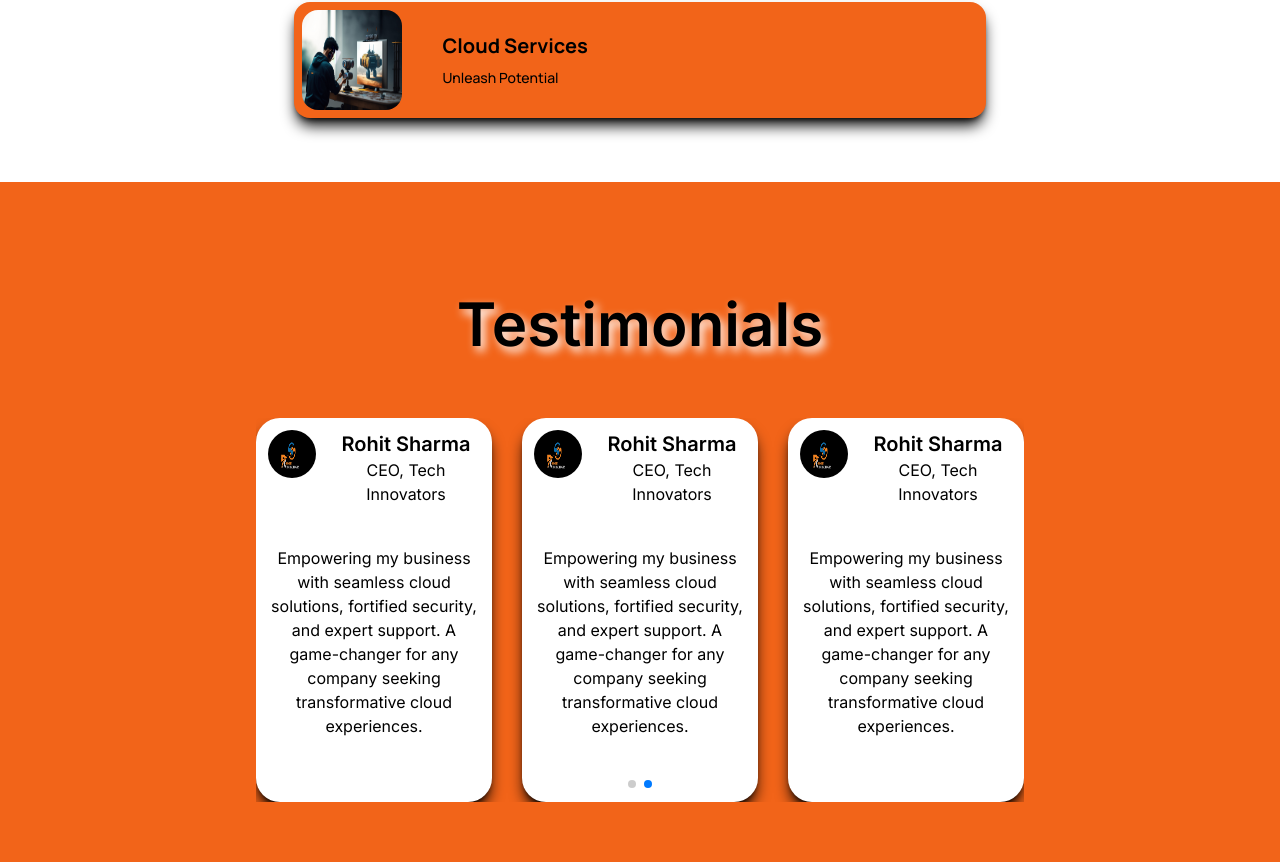
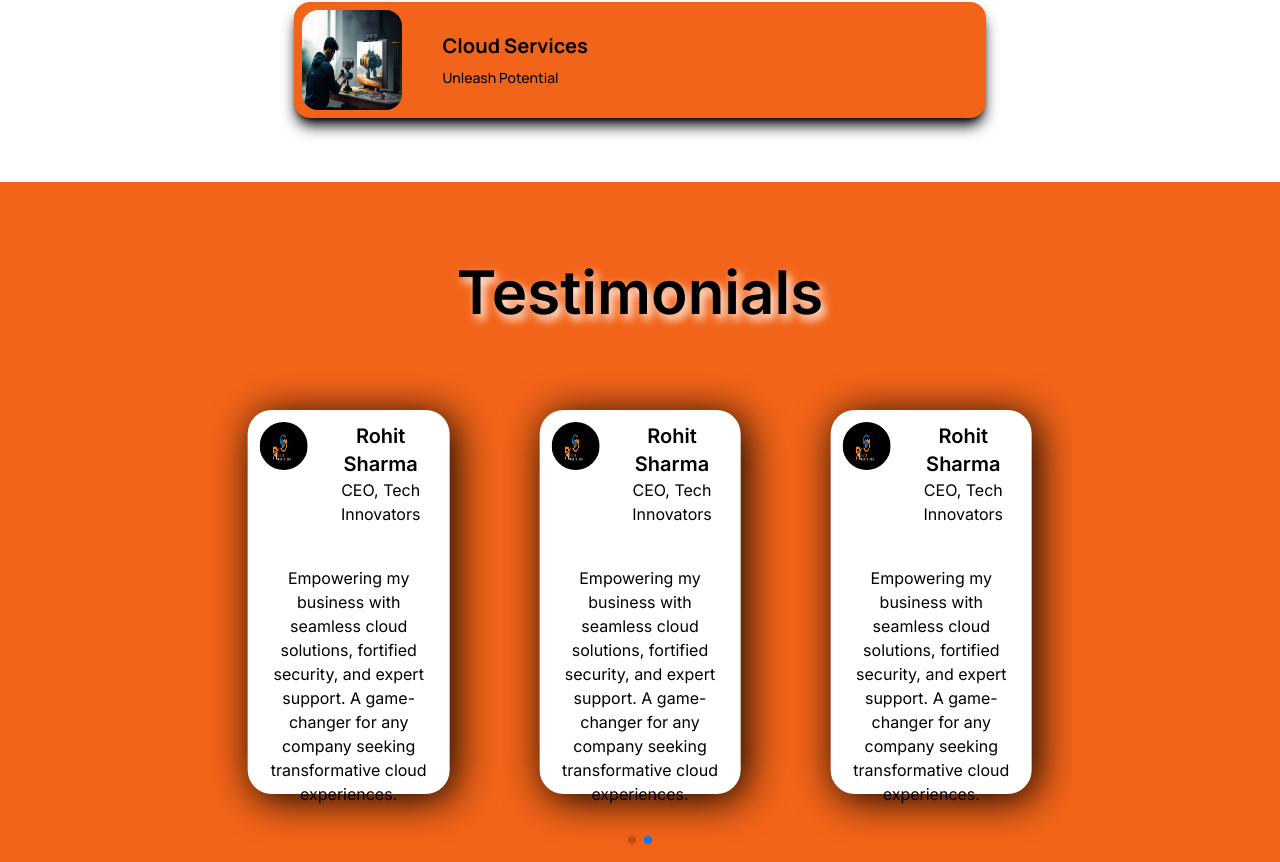
Before and after one commit to Monarch47/sip_solutions, a Next.js app: page / in a window 1280 px wide. Shown: the part 5518-6380 px from the top of the page. Built offline with nearby package versions, Linux system fonts and the light colour scheme; a web font is replaced by a local one.

Commit message:
some imporvements

```diff
--- a/app/page.tsx
+++ b/app/page.tsx
@@ -99,11 +99,11 @@ export default function Home() {
       </div>
       {/* Testimonials and Contact */}
       <div className="min-h-screen relative flex flex-col items-center">
-        <div className="min-h-1/2 bg-primary-orange w-full flex flex-col items-center py-28 gap-16">
+        <div className="min-h-1/2 bg-primary-orange w-full flex flex-col items-center py-20 gap-6">
           <h1 className="text-4xl lg:text-6xl font-semibold text-center flex text-shadow-primary shadow-white text-black">
             Testimonials
           </h1>
-          <div className="w-[90vw] flex flex-col justify-center items-center">
+          <div className="w-[90vw] flex flex-col justify-center items-center ">
             <TestimonialCarousel />
           </div>
         </div>
--- a/components/TestimonialCard.tsx
+++ b/components/TestimonialCard.tsx
@@ -13,7 +13,7 @@ const TestimonialCard = (props: Props) => {
   return (
     <div
       key={props.index}
-      className="h-96 md:h-auto lg:h-96 bg-white flex flex-col rounded-3xl p-3 gap-10 items-center text-center shadow-lg shadow-black"
+      className="h-96 md:h-auto lg:h-96 bg-white flex flex-col rounded-3xl p-3 gap-10 items-center text-center shadow-carousel shadow-black"
     >
       <div className="flex gap-4 justify-center">
         <img
--- a/components/TestimonialCarousel.tsx
+++ b/components/TestimonialCarousel.tsx
@@ -17,7 +17,7 @@ const renderCarouselItems = testmonialCardData.map((testimonial, index) => {
   return (
     <SwiperSlide
       key={index}
-      className="w-4/5 flex items-center text-center box-border"
+      className="w-full flex items-center text-center box-border py-16 px-10 rounded-3xl"
     >
       <TestimonialCard
         name={testimonial.name}
@@ -58,11 +58,11 @@ const TestimonialCarousel = (props: Props) => {
     <Swiper
       // install Swiper modules
       modules={[Pagination, Scrollbar, Autoplay]}
-      spaceBetween={30}
+      spaceBetween={10}
       slidesPerView={slidesPerView}
       autoplay={{ delay: 5000 }}
       pagination={{ clickable: true }}
-      className="w-2/3 h-auto flex items-center text-center box-border justify-center py-4"
+      className="w-3/4 flex items-center text-center box-border justify-center rounded-3xl"
     >
       {renderCarouselItems}
     </Swiper>
--- a/tailwind.config.js
+++ b/tailwind.config.js
@@ -38,6 +38,9 @@ const config = {
       borderRadius: {
         '4xl': '2rem',
       },
+      boxShadow: {
+        'carousel': '5px 5px 40px rgba(0, 0, 0, 0.3)',
+      },
     },
   },
   plugins: [
```
